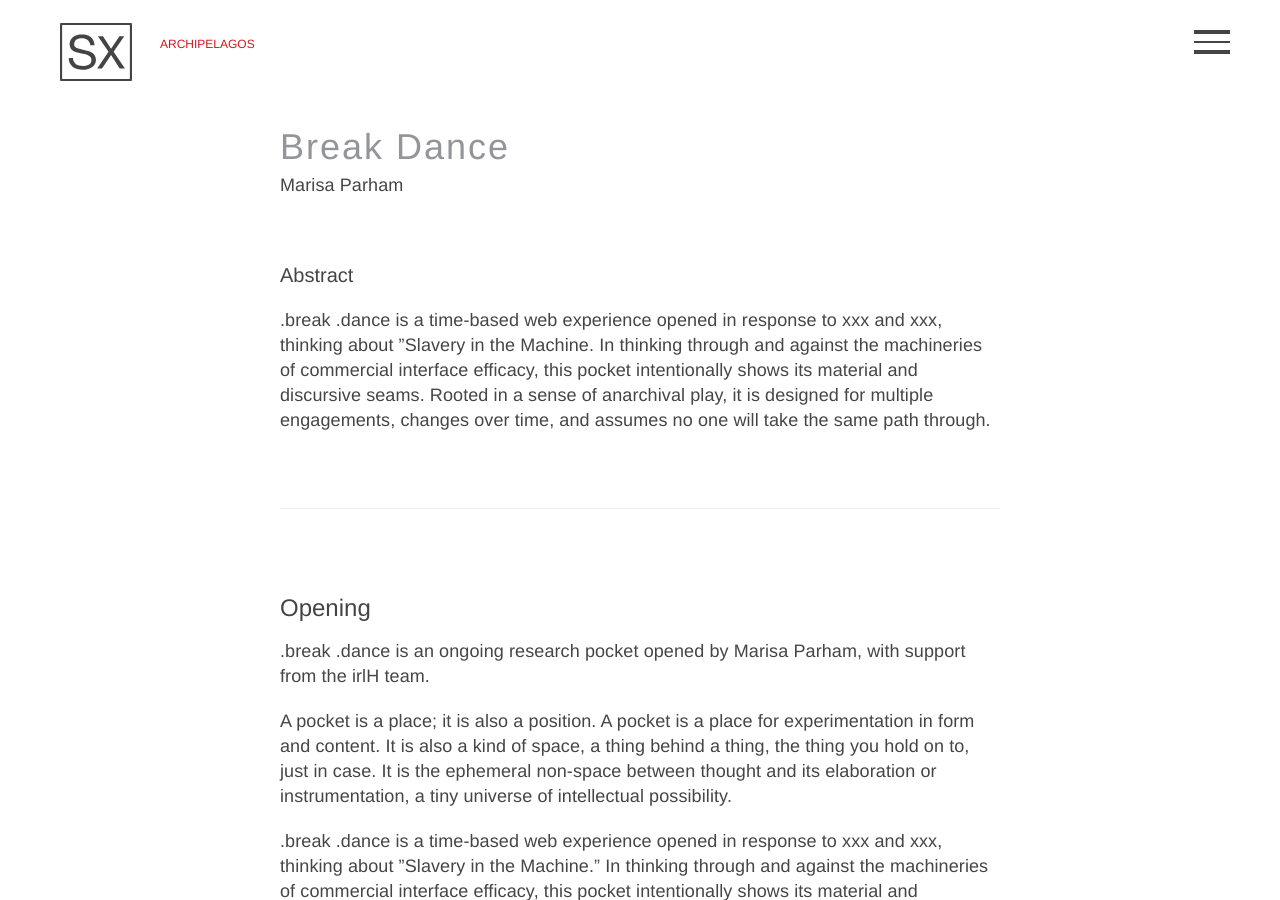
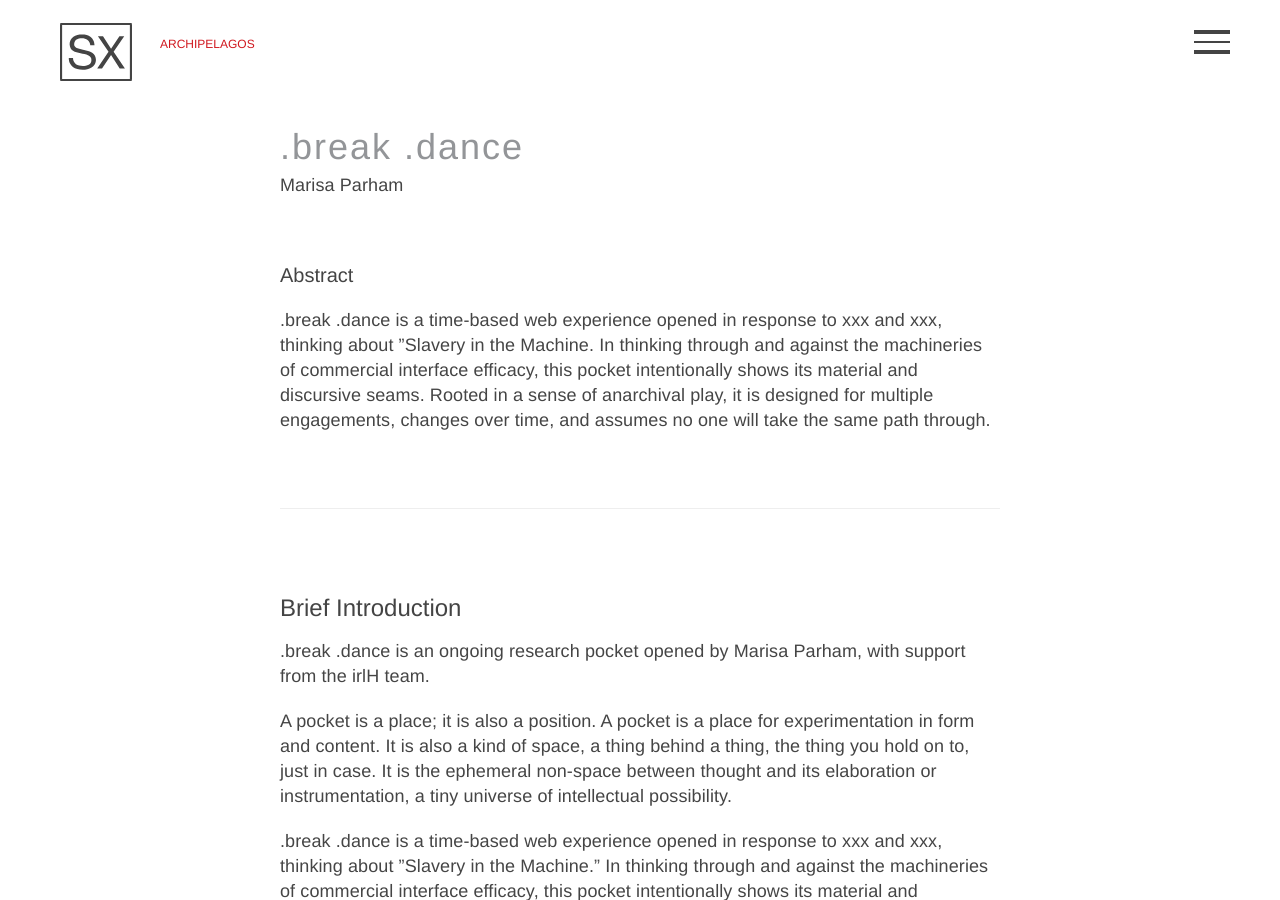
Before and after one commit to archipelagosjournal/archipelagos, a Jekyll site: the page built from _issue03/parham.md, in a window 1280 px wide and 900 px high. Built offline with Jekyll 4.4.1, drawn with Linux system fonts in a browser that asks for light colours.

Commit message:
tweaks to parham

```diff
--- a/_issue03/parham.md
+++ b/_issue03/parham.md
@@ -2,8 +2,8 @@
 layout: article
 section: articles
 title:
-  "long": "Break Dance"
-  "short": "Break Dance"
+  "long": ".break .dance"
+  "short": ".break .dance"
 doi: "doi:10.7916/D812651T"
 author:
 - name: Marisa Parham
@@ -18,7 +18,7 @@ abstract: >
 language: en
 ---
 
-## Opening
+## Brief Introduction
 
 .break .dance is an ongoing research pocket opened by Marisa Parham, with support from the irlH team.
 
--- a/index.html
+++ b/index.html
@@ -12,7 +12,7 @@ title: home
 
 <hr>
 
-<h2>Issue (3) | Slavery in the Machine | June 2019</h2>
+<h2>Issue (3) | Slavery in the Machine | July 2019</h2>
 
 <p><em>We dedicate this issue to Linda Rodriguez, whose spirit now lights the way.</em></p>
 
```
